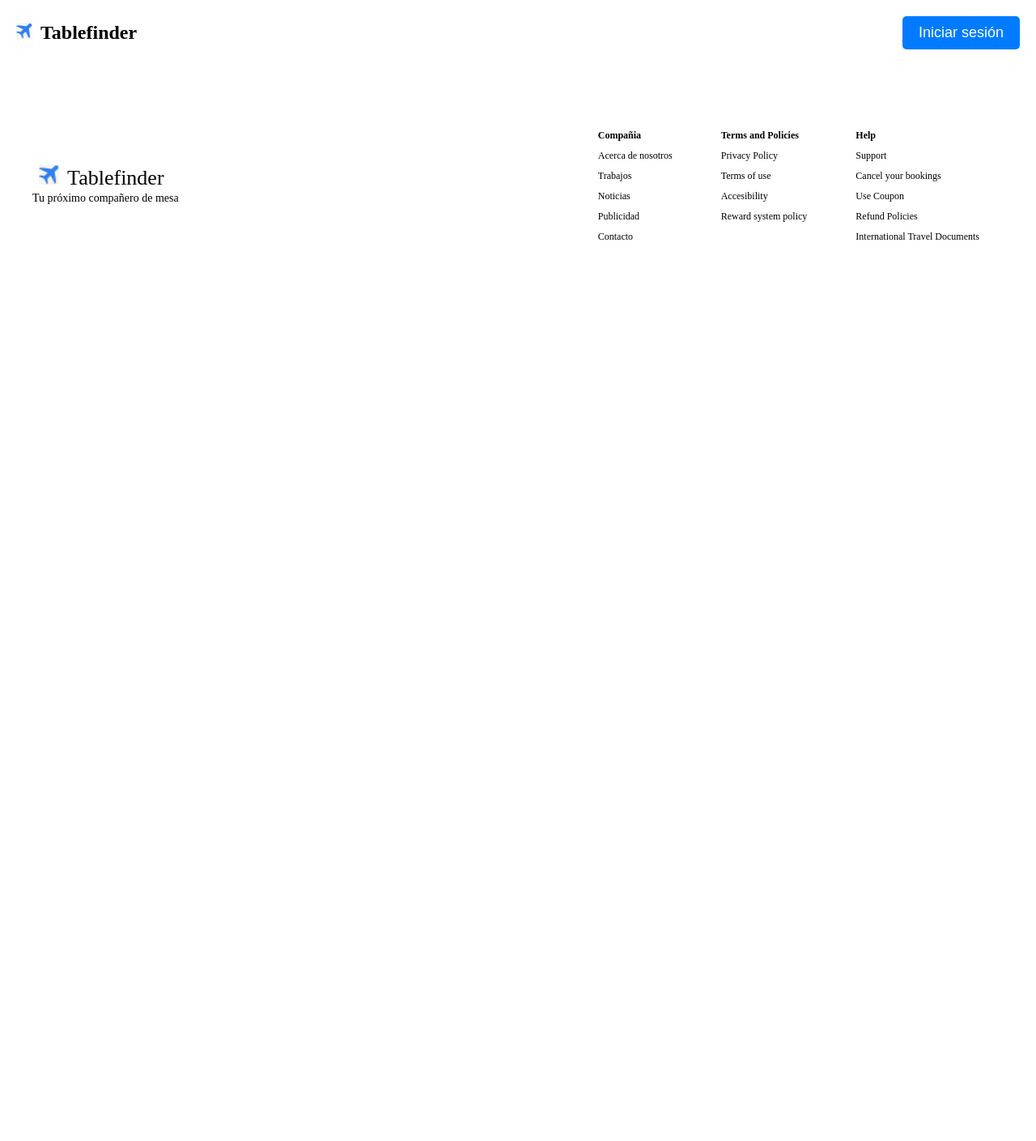
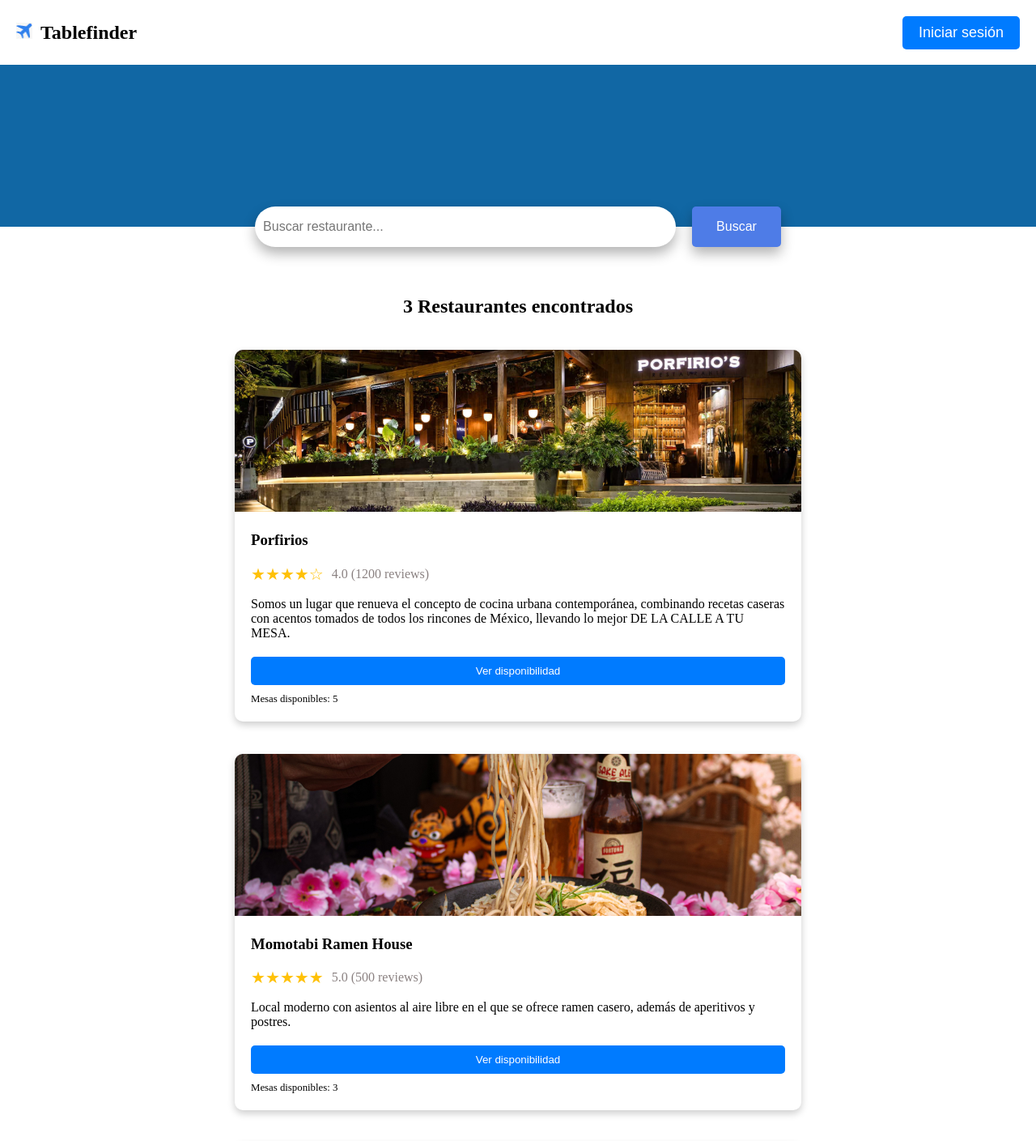
Before and after one commit to david12343564/tablefinder, an Angular app: page /search in a window 1280 px wide. Before the commit this address led to /. Shown: the top 1409 px of the page at 81% size. Before the commit the page ends 800 px from the top, so only its background shows below. Built offline with nearby package versions, Linux system fonts and the light colour scheme.

Commit message:
Página para buscar terminada
Se terminó el diseño de la página de búsqueda

```diff
--- a/src/app/app-routing.module.ts
+++ b/src/app/app-routing.module.ts
@@ -3,11 +3,13 @@
 import { HomeComponent } from './pages/home/home.component';
 import { AuthComponent } from './pages/auth/auth.component';
 import { DetailsComponent } from './pages/details/details.component';
+import { SearchComponent } from './pages/search/search.component';
 
 const routes: Routes = [
   {path: '', component:HomeComponent},
   {path: 'auth', component:AuthComponent},
-  {path: 'detalles', component:DetailsComponent}
+  {path: 'detalles', component:DetailsComponent},
+  {path: 'search',component:SearchComponent}
 ];
 
 @NgModule({
--- a/src/app/app.module.ts
+++ b/src/app/app.module.ts
@@ -1,5 +1,6 @@
 import { NgModule } from '@angular/core';
 import { BrowserModule } from '@angular/platform-browser';
+import { FormsModule, ReactiveFormsModule } from '@angular/forms';
 
 import { AppRoutingModule } from './app-routing.module';
 import { AppComponent } from './app.component';
@@ -26,7 +27,9 @@
   ],
   imports: [
     BrowserModule,
-    AppRoutingModule
+    AppRoutingModule,
+    FormsModule,
+    ReactiveFormsModule
   ],
   providers: [],
   bootstrap: [AppComponent]
--- a/src/app/pages/details/details.component.html
+++ b/src/app/pages/details/details.component.html
@@ -6,9 +6,13 @@
 <div class="restaurant-info">
     <div class="restaurant-data">
       <h1>Porfirios</h1>
-      <div class="rating">
-        <span>⭐⭐⭐⭐⭐</span><span>  5 (1200 reviews)</span>
-      </div>
+        <div class="rating">
+          <span class="star">&#9733;</span>
+          <span class="star">&#9733;</span>
+          <span class="star">&#9733;</span>
+          <span class="star">&#9733;</span>
+          <span class="star">&#9734;</span>
+        </div>
       <div class="location-info">
         <span>🚩</span>
         <span>Punto Sao Paulo 2334A, Guadalajara, Jalisco</span>
--- a/src/app/pages/details/details.component.scss
+++ b/src/app/pages/details/details.component.scss
@@ -36,14 +36,15 @@
     margin-bottom: 10px;
   }
 
-  .restaurant-data span {
-    padding-left: 2px;
-    color: rgb(144, 138, 138);
-    font-size: 14px;
+  .rating {
+    font-size: 20px;
+    color: #f2b01e;
+    margin-bottom: 5px;
+    margin-left: 5px;
   }
 
-  .rating {
-    padding-left: 5px;
+  .star {
+    margin-right: 5px;
   }
 
   .location-info{
@@ -160,16 +161,6 @@
     margin-left: 10px;
   }
 
-  .rating {
-    font-size: 20px;
-    color: #f2b01e;
-    margin-bottom: 5px;
-  }
-
-  .star {
-    margin-right: 5px;
-  }
-
   .reservations {
     flex-basis: 30%;
   }
--- a/src/app/pages/search/search.component.html
+++ b/src/app/pages/search/search.component.html
@@ -1 +1,72 @@
-<p>search works!</p>
+<div class="card"></div>
+<div class="search-bar">
+    <input type="text" placeholder="Buscar restaurante...">
+    <button>Buscar</button>
+</div>
+
+<div class="container">
+    <h2><span class="total-results">3 </span>Restaurantes encontrados </h2>
+    <div class="restaurants-grid">
+      <div class="restaurant-card">
+        <img src="assets/resta.jpg" alt="Restaurante 1">
+        <div class="restaurant-info">
+          <h3>Porfirios</h3>
+          <div class="rating">
+            <span class="stars">&#9733;</span>
+            <span class="stars">&#9733;</span>
+            <span class="stars">&#9733;</span>
+            <span class="stars">&#9733;</span>
+            <span class="stars">&#9734;</span>
+            <span class="score">4.0 (1200 reviews)</span>
+          </div>
+          <p>Somos un lugar que renueva el concepto de cocina urbana contemporánea,
+            combinando recetas caseras con acentos tomados de todos los rincones de México,
+            llevando lo mejor DE LA CALLE A TU MESA.</p>
+          <button class="btn-reservar">Ver disponibilidad</button>
+          <div class="table-info">Mesas disponibles: 5</div>
+        </div>
+    </div>
+
+    <div class="restaurants-grid">
+        <div class="restaurant-card">
+          <img src="assets/momo.jpg" alt="Restaurante 1">
+          <div class="restaurant-info">
+            <h3>Momotabi Ramen House</h3>
+            <div class="rating">
+                <span class="stars">&#9733;</span>
+                <span class="stars">&#9733;</span>
+                <span class="stars">&#9733;</span>
+                <span class="stars">&#9733;</span>
+                <span class="stars">&#9733;</span>
+                <span class="score">5.0 (500 reviews)</span>
+            </div>
+            <p>Local moderno con asientos al aire libre en el que se ofrece ramen casero,
+                además de aperitivos y postres.</p>
+            <button class="btn-reservar">Ver disponibilidad</button>
+            <div class="table-info">Mesas disponibles: 3</div>
+          </div>
+
+      </div>
+
+      <div class="restaurants-grid">
+        <div class="restaurant-card">
+          <img src="assets/cafe.jpg" alt="Restaurante 1">
+          <div class="restaurant-info">
+            <h3>La Cafetería Casa fuera de casa</h3>
+            <div class="rating">
+                <span class="stars">&#9733;</span>
+                <span class="stars">&#9733;</span>
+                <span class="stars">&#9733;</span>
+                <span class="stars">&#9733;</span>
+                <span class="stars">&#9733;</span>
+                <span class="score">5.0 (250 reviews)</span>
+            </div>
+            <p>Café popular que sirve bocadillos clásicos en un ambiente acogedor,
+               cuenta con una gran terraza y un entorno arbolado.</p>
+            <button class="btn-reservar">Ver disponibilidad</button>
+            <div class="table-info">Mesas disponibles: 10</div>
+          </div>
+
+      </div>
+</div>
+</div>
--- a/src/app/pages/search/search.component.scss
+++ b/src/app/pages/search/search.component.scss
@@ -0,0 +1,113 @@
+.card {
+    height: 200px;
+    background: linear-gradient( #1167a4, #1167a4);
+    display: flex;
+    align-items: center;
+    justify-content: center;
+    color: #fff;
+    font-size: 30px;
+    text-align: center;
+    margin-bottom: 50px;
+}
+
+.search-bar {
+    display: flex;
+    align-items: center;
+    justify-content: center;
+    margin-top: -75px;
+    z-index: 1;
+}
+
+.search-bar input[type=text] {
+    width: 500px;
+    height: 30px;
+    font-size: 16px;
+    padding: 10px;
+    border-radius: 25px;
+    border: none;
+    box-shadow: 0 8px 16px rgba(0,0,0,0.3);
+}
+
+.search-bar button {
+    height: 50px;
+    padding: 10px 30px;
+    font-size: 16px;
+    border-radius: 5px;
+    border: none;
+    background-color: #4e7ce7;
+    color: white;
+    box-shadow: 0 8px 16px rgba(0,0,0,0.3);
+    margin-left: 20px;
+    cursor: pointer;
+}
+
+.container {
+    max-width: 960px;
+    margin: 0 auto;
+    padding: 40px 20px;
+    text-align: center;
+    justify-content: center;
+  }
+
+  .restaurants-grid {
+    display: flex;
+    flex-wrap: wrap;
+    justify-content: center;
+  }
+
+  .restaurant-card {
+    width: 700px;
+    margin: 20px;
+    background-color: #fff;
+    border-radius: 10px;
+    box-shadow: 0px 4px 10px rgba(0, 0, 0, 0.2);
+    overflow: hidden;
+  }
+
+  .restaurant-card img {
+    width: 100%;
+    height: 200px;
+    object-fit: cover;
+  }
+
+  .restaurant-info {
+    padding: 20px;
+    text-align: left;
+  }
+
+  .restaurant-info h3 {
+    margin-top: 0;
+  }
+
+  .rating {
+    display: flex;
+    align-items: center;
+    margin-bottom: 10px;
+    color: rgb(139, 130, 130);
+  }
+
+  .rating .stars {
+    color: #ffc107;
+    font-size: 20px;
+  }
+
+  .rating .score {
+    margin-left: 10px;
+  }
+
+  .btn-reservar {
+    display: block;
+    width: 100%;
+    margin-top: 20px;
+    padding: 10px;
+    background-color: #007bff;
+    color: #fff;
+    border: none;
+    border-radius: 5px;
+    cursor: pointer;
+  }
+
+  .table-info {
+    margin-top: 10px;
+    font-size: 0.8em;
+  }
```
Also changed, not shown: src/assets/cafe.jpg (added), src/assets/momo.jpg (added).
